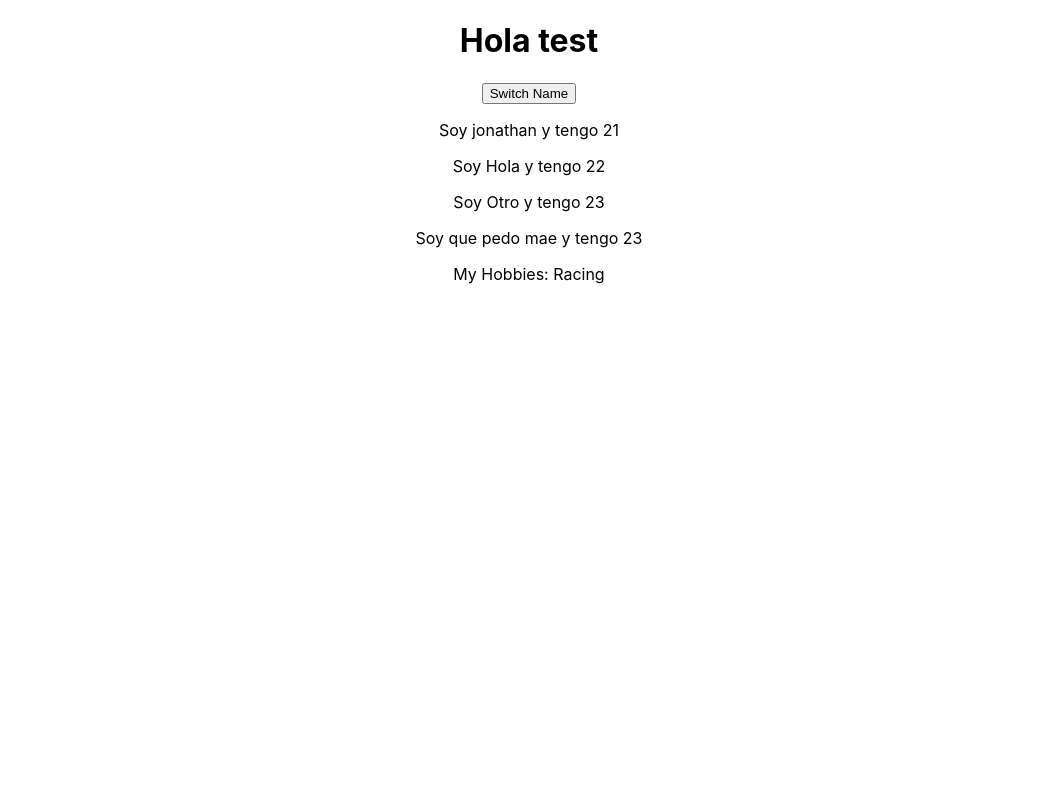
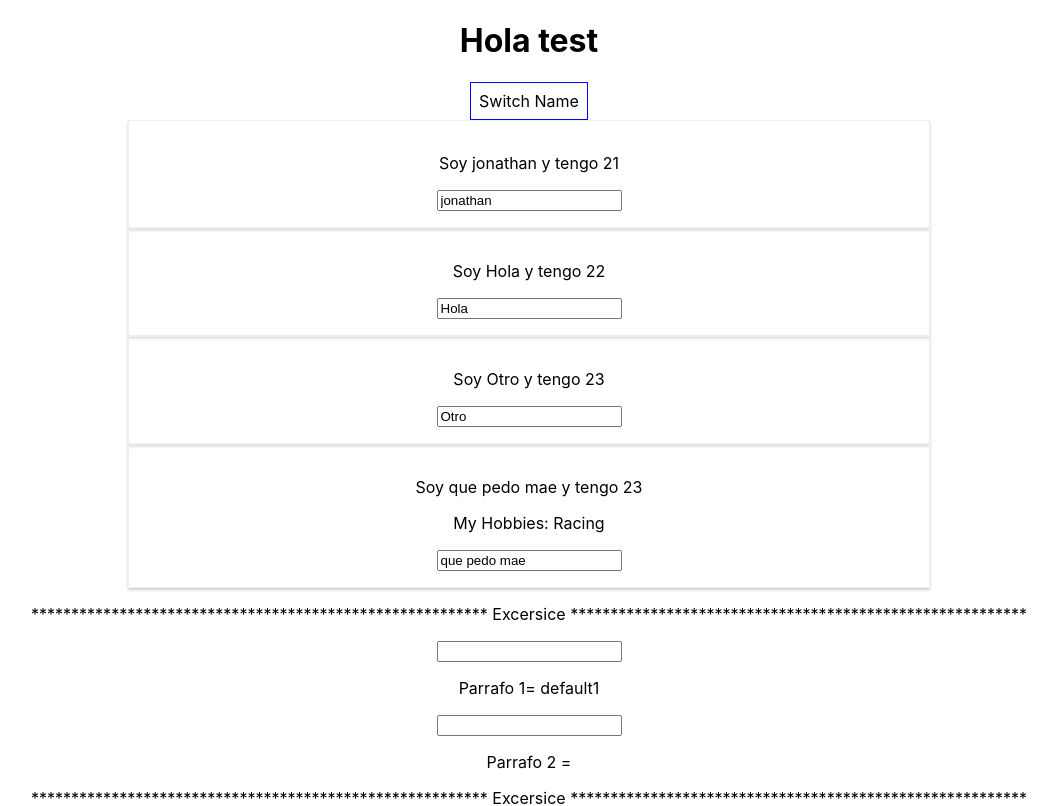
Before and after one commit to rodriguezandrade/React-Redux-Complete-Guide, a React (Create React App) app: page / in a window 1280 px wide. Shown: the top 806 px of the page, without its empty margins (111-1168 px from the left). Built offline with nearby package versions, Linux system fonts and the light colour scheme.

Commit message:
Add date excercise

```diff
--- a/src/App.js
+++ b/src/App.js
@@ -1,7 +1,7 @@
 import React, { useState } from 'react';
 import './App.css';
 import Person from './Person/Person';
-
+import Exercise from './Person/Exercise';
 const App = props => {
   const [personState, setPersonsState] = useState({
     persons: [
@@ -31,12 +31,46 @@ const App = props => {
     });
 
   }
- // <button onClick={switchNameHandler.bind(this, 'Jonathan')}>Switch Name</button>
 
+
+  const nameChangedHandler = (event) => {
+    setPersonsState({
+      persons: [
+        { name: 'Pancho', age: '21' },
+        { name: 'Candita', age: '22' },
+        { name: 'Tacuazin', age: '23' },
+        { name: event.target.value, age: '24' }
+      ]
+    })
+  }
+
+  const [inputState, setInputState] = useState({
+    input: [
+      { name: 'default1' },
+      { name: 'default2' }
+    ]
+  })
+
+  const inputChangedHandler = (event) => {
+    setInputState({
+      input: [
+        { name: event.target.value },
+        { name: 'default2' }
+      ]
+    })
+  }
+
+  const style = {
+    backgroundColor: 'white',
+    font: 'inherit',
+    border: '1px solid blue',
+    padding: '8px',
+    cursor: 'pointer'
+  }
   return (
     <div className="App">
       <h1> Hola test</h1>
-      <button onClick={ () => switchNameHandler('monky')}>Switch Name</button>
+      <button style={style} onClick={() => switchNameHandler('monky')}>Switch Name</button>
       <Person
         name={personState.persons[0].name}
         age={personState.persons[0].age} />
@@ -48,8 +82,15 @@ const App = props => {
         age={personState.persons[2].age} />
       <Person
         click={switchNameHandler.bind(this, 'Mi novia')}
+        changed={nameChangedHandler}
         name={personState.persons[3].name}
         age={personState.persons[3].age}> My Hobbies: Racing</Person>
+
+      <Exercise
+        changed={inputChangedHandler}
+        input={inputState.input[0].name} />
+      <Exercise
+        input2={inputState.input[1].name} />
     </div>
   );
 
--- /dev/null
+++ b/src/Person/Exercise.js
@@ -0,0 +1,16 @@
+import React from 'react';
+import './Person.css';
+
+const exercise = (props) => {
+    return (
+        <div>
+        <p>********************************************************* Excersice *********************************************************</p>
+        <input />
+        <p> Parrafo 1= { props.input } </p>
+        <input />
+        <p> Parrafo 2 = {props.input2}</p>
+        </div>
+    )
+}
+
+export default exercise;
--- /dev/null
+++ b/src/Person/Person.css
@@ -0,0 +1,8 @@
+.Person{
+    width: 60%;
+    margin: auto;
+    border: 1px solid #eee;
+    box-shadow: 0 2px 3px #ccc;
+    padding: 16px;
+    text-align: center;
+}
--- a/src/Person/Person.js
+++ b/src/Person/Person.js
@@ -1,10 +1,12 @@
 import React from 'react';
+import './Person.css';
 
 const person = (props) => {
     return (
-        <div>
+        <div className="Person">
             <p onClick={props.click}> Soy {props.name} y tengo {props.age}</p>
             <p> {props.children}</p>
+            <input type="text" onChange={props.changed} value={props.name}/>
         </div>
     )
 }
```
